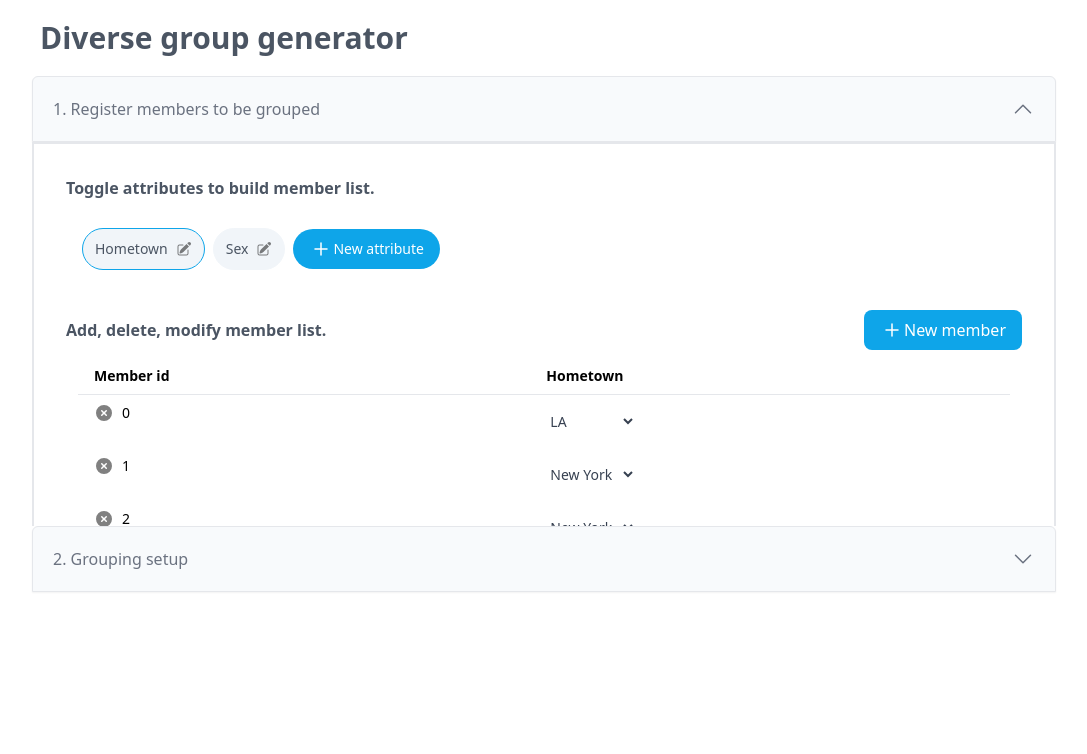
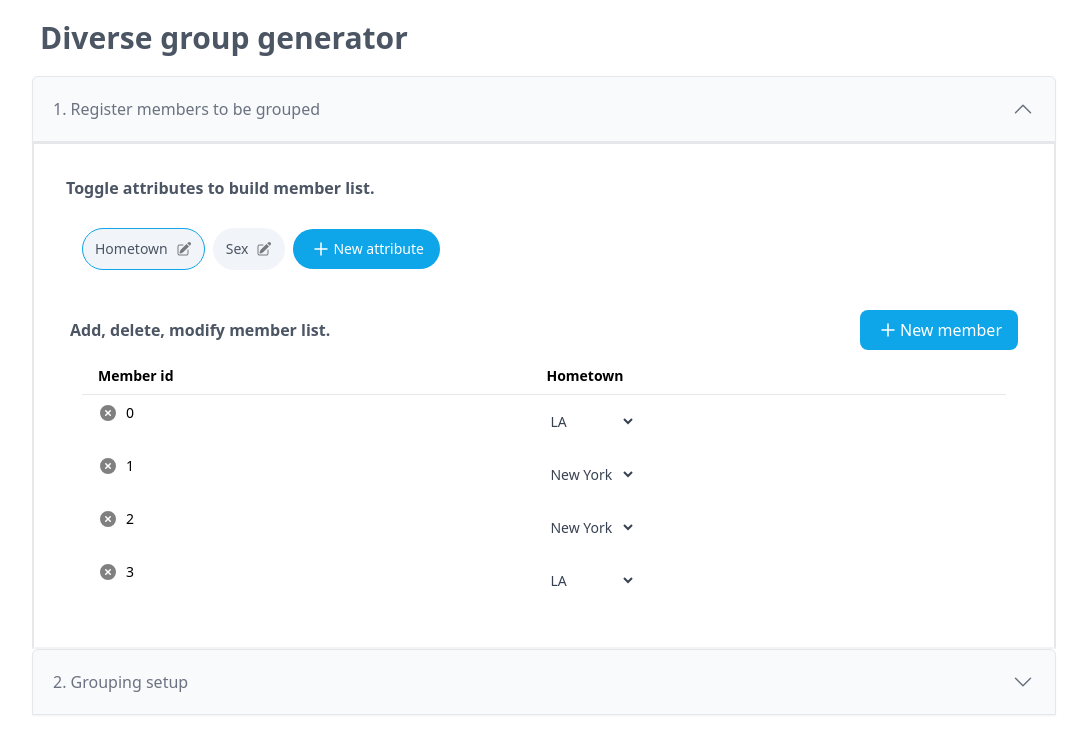
Before and after one commit to icsl-Jeon/random-group, a Next.js app: page / in a window 1280 px wide. Shown: the top 754 px of the page, without its empty margins (96-1183 px from the left). Built offline with nearby package versions, Linux system fonts and the light colour scheme; a web font is replaced by a local one.

Commit message:
refactor(structure): adopt modular structure

```diff
--- a/components/Accordion.tsx
+++ b/layout/Accordion.tsx
@@ -43,8 +43,9 @@ const Accordion: React.FC<Props> = ({ title, children, isInitialOpen }) => {
       </h2>
 
       <div
+        // The below animation not working as max-h-full. If you want, change max-h-40
         className={`pt-0 overflow-y-auto transition-all duration-400 ease-in ${
-          isOpen ? "max-h-96" : "max-h-0"
+          isOpen ? "max-h-full" : "max-h-0"
         }`}
       >
         <div className="overflow-hidden p-4 border-2 border-b-gray-100">
--- /dev/null
+++ b/modules/attributeTypeManager/AttributeTypeManager.tsx
@@ -0,0 +1,40 @@
+import React from "react";
+import EditPortal from "@/modules/attributeTypeManager/EditPortal";
+import CreatePortal from "@/modules/attributeTypeManager/CreatePortal";
+import { AttributeType } from "@/lib/types";
+
+interface Props {
+  attributeTypeList: AttributeType[];
+  onAttributeTypeUpdate: (attributeType: AttributeType) => void;
+  onAttributeTypeToggle: (key: number) => void;
+}
+
+const AttributeTypeManager: React.FC<Props> = ({
+  attributeTypeList,
+  onAttributeTypeUpdate,
+  onAttributeTypeToggle,
+}) => {
+  return (
+    <div>
+      <p className="font-semibold mb-2 text-gray-600 sm:text-left text-center">
+        Toggle attributes to build member list.
+      </p>
+
+      <div className="flex sm:px-3 flex-wrap rounded-lg p-3 items-center">
+        {attributeTypeList.map((item) => {
+          return (
+            <EditPortal
+              key={item.key}
+              attributeType={item}
+              onAttributeTypeUpdate={onAttributeTypeUpdate}
+              onToggle={onAttributeTypeToggle}
+            />
+          );
+        })}
+        <CreatePortal onAttributeTypeAdd={onAttributeTypeUpdate} />
+      </div>
+    </div>
+  );
+};
+
+export default AttributeTypeManager;
--- a/template/CreatePortal.tsx
+++ b/modules/attributeTypeManager/CreatePortal.tsx
@@ -1,10 +1,10 @@
 import React, { useState } from "react";
-import Modal from "@/components/Modal";
-import AttributeTypeEditor from "@/components/AttributeTypeEditor";
+import Modal from "@/layout/Modal";
+import AttributeTypeEditor from "@/modules/attributeTypeManager/AttributeTypeEditor";
 import { AttributeType } from "@/lib/types";
 
 interface Props {
-  onAttributeTypeAdd: (newAttributeType: AttributeType) => void;
+  onAttributeTypeAdd: (attributeType: AttributeType) => void;
 }
 
 const CreatePortal: React.FC<Props> = ({ onAttributeTypeAdd }: Props) => {
--- a/template/EditPortal.tsx
+++ b/modules/attributeTypeManager/EditPortal.tsx
@@ -1,7 +1,7 @@
 import React, { useState } from "react";
 import { AttributeType } from "@/lib/types";
-import Modal from "@/components/Modal";
-import AttributeTypeEditor from "@/components/AttributeTypeEditor";
+import Modal from "@/layout/Modal";
+import AttributeTypeEditor from "@/modules/attributeTypeManager/AttributeTypeEditor";
 
 interface Props {
   attributeType: AttributeType;
--- /dev/null
+++ b/modules/memberListManager/MemberListManager.tsx
@@ -0,0 +1,66 @@
+import React from "react";
+import { AttributeType, Member, Option } from "@/lib/types";
+import MemberTable from "./MemberTable";
+
+interface Props {
+  memberList: Array<Member>;
+  attributeTypeList: Array<AttributeType>;
+  onRandomMemberAdd: () => void;
+  onOptionChange: (
+    memberKey: number,
+    attributeTypeKey: number,
+    optionKey: number
+  ) => void;
+  onMemberRemove: (memberKey: number) => void;
+}
+
+const MemberListManager: React.FC<Props> = ({
+  memberList,
+  attributeTypeList,
+  onRandomMemberAdd,
+  onOptionChange,
+  onMemberRemove,
+}) => {
+  return (
+    <div className={"px-1"}>
+      <div className="flex flex-col sm:flex-row justify-between items-center mt-2 sm:mt-5">
+        <p className="font-semibold  text-gray-600 ">
+          Add, delete, modify member list.
+        </p>
+        <button
+          className={
+            "bg-sky-500 hover:bg-sky-600 text-center m-2 sm:m-0 p-2 rounded-lg font-medium text-white px-4 flex flex-row justify-center"
+          }
+          onClick={onRandomMemberAdd}
+        >
+          <svg
+            xmlns="http://www.w3.org/2000/svg"
+            fill="none"
+            viewBox="0 0 24 24"
+            strokeWidth={1.5}
+            stroke="currentColor"
+            className="w-6 h-6"
+          >
+            {" "}
+            <path
+              strokeLinecap="round"
+              strokeLinejoin="round"
+              d="M12 6v12m6-6H6"
+            />{" "}
+          </svg>
+          <p>New member</p>
+        </button>
+      </div>
+      <div className={"px-1"}>
+        <MemberTable
+          members={memberList}
+          attributeTypes={attributeTypeList}
+          onOptionDropdownChange={onOptionChange}
+          onMemberRemove={onMemberRemove}
+        />
+      </div>
+    </div>
+  );
+};
+
+export default MemberListManager;
--- a/pages/index.tsx
+++ b/pages/index.tsx
@@ -1,11 +1,11 @@
 import Head from "next/head";
-import Accordion from "@/components/Accordion";
+import Accordion from "@/layout/Accordion";
 import React, { useState, useRef, useEffect } from "react";
 import { initialAttributeTypeList, initialMemberList } from "@/lib/initials";
 import { AttributeType, Member } from "@/lib/types";
-import MemberTable from "@/components/MemberTable";
-import EditPortal from "@/template/EditPortal";
-import CreatePortal from "@/template/CreatePortal";
+import MemberTable from "@/modules/memberListManager/MemberTable";
+import EditPortal from "@/modules/attributeTypeManager/EditPortal";
+import CreatePortal from "@/modules/attributeTypeManager/CreatePortal";
 import {
   generateRandomMemberList,
   addAttribute,
@@ -13,14 +13,17 @@ import {
   generateRandomMember,
 } from "@/lib/utility";
 import Swal from "sweetalert2";
+import AttributeTypeManager from "@/modules/attributeTypeManager/AttributeTypeManager";
+import MemberListManager from "@/modules/memberListManager/MemberListManager";
 
 export default function Home() {
+  // Attribute type handlers
+
   const newAttributeKey = useRef(2);
   const [attributeTypeList, setAttributeTypeList] = useState<AttributeType[]>(
     initialAttributeTypeList
   );
 
-  // Attribute type handlers
   const handleAttributeTypeUpdate = (newAttributeType: AttributeType) => {
     const result = attributeTypeList.find(
       (item) => item.key === newAttributeType.key
@@ -191,66 +194,18 @@ export default function Home() {
           isInitialOpen={true}
         >
           <div className={"p-4 "}>
-            <p className="font-semibold mb-2 text-gray-600 sm:text-left text-center">
-              Toggle attributes to build member list.
-            </p>
-
-            <div className="flex sm:px-3 flex-wrap rounded-lg p-3 items-center">
-              {attributeTypeList.map((item) => {
-                return (
-                  <EditPortal
-                    key={item.key}
-                    attributeType={item}
-                    onAttributeTypeUpdate={handleAttributeTypeUpdate}
-                    onToggle={handleAttributeTypeToggle}
-                  />
-                );
-              })}
-              <CreatePortal
-                onAttributeTypeAdd={handleAttributeTypeUpdate}
-              ></CreatePortal>
-            </div>
-
-            <div
-              className={
-                "flex flex-col sm:flex-row justify-between items-center mt-2 sm:mt-5"
-              }
-            >
-              <p className="font-semibold  text-gray-600 ">
-                Add, delete, modify member list.
-              </p>
-              <button
-                className={
-                  "bg-sky-500 hover:bg-sky-600 text-center m-2 sm:m-0 p-2 rounded-lg font-medium text-white px-4 flex flex-row justify-center"
-                }
-                onClick={handleRandomMemberAdd}
-              >
-                <svg
-                  xmlns="http://www.w3.org/2000/svg"
-                  fill="none"
-                  viewBox="0 0 24 24"
-                  strokeWidth={1.5}
-                  stroke="currentColor"
-                  className="w-6 h-6"
-                >
-                  {" "}
-                  <path
-                    strokeLinecap="round"
-                    strokeLinejoin="round"
-                    d="M12 6v12m6-6H6"
-                  />{" "}
-                </svg>
-                <p>New member</p>
-              </button>
-            </div>
-            <div className={"px-1"}>
-              <MemberTable
-                members={memberList}
-                attributeTypes={attributeTypeList}
-                onOptionDropdownChange={handleOptionChange}
-                onMemberRemove={handleMemberRemove}
-              />
-            </div>
+            <AttributeTypeManager
+              attributeTypeList={attributeTypeList}
+              onAttributeTypeUpdate={handleAttributeTypeUpdate}
+              onAttributeTypeToggle={handleAttributeTypeToggle}
+            />
+            <MemberListManager
+              memberList={memberList}
+              attributeTypeList={attributeTypeList}
+              onRandomMemberAdd={handleRandomMemberAdd}
+              onOptionChange={handleOptionChange}
+              onMemberRemove={handleMemberRemove}
+            />
           </div>
         </Accordion>
         <Accordion title="2. Grouping setup" isInitialOpen={false}>
--- a/tailwind.config.js
+++ b/tailwind.config.js
@@ -4,8 +4,8 @@ const defaultTheme = require("tailwindcss/defaultTheme");
 module.exports = {
   content: [
     "./pages/**/*.{js,ts,jsx,tsx}",
-    "./components/*.{js,ts,jsx,tsx}",
-    "./template/*.{js,ts,jsx,tsx}",
+    "./modules/**/*.{js,ts,jsx,tsx}",
+    "./layout/*.{js,ts,jsx,tsx}",
   ],
   theme: {
     extend: {
```
Also changed, not shown: modules/attributeTypeManager/AttributeTypeEditor.tsx (renamed from components/AttributeTypeEditor.tsx, +9 -9 lines), layout/Modal.tsx (renamed from components/Modal.tsx), modules/attributeTypeManager/OptionList.tsx (renamed from components/OptionList.tsx), modules/memberListManager/MemberTable.tsx (renamed from components/MemberTable.tsx).
